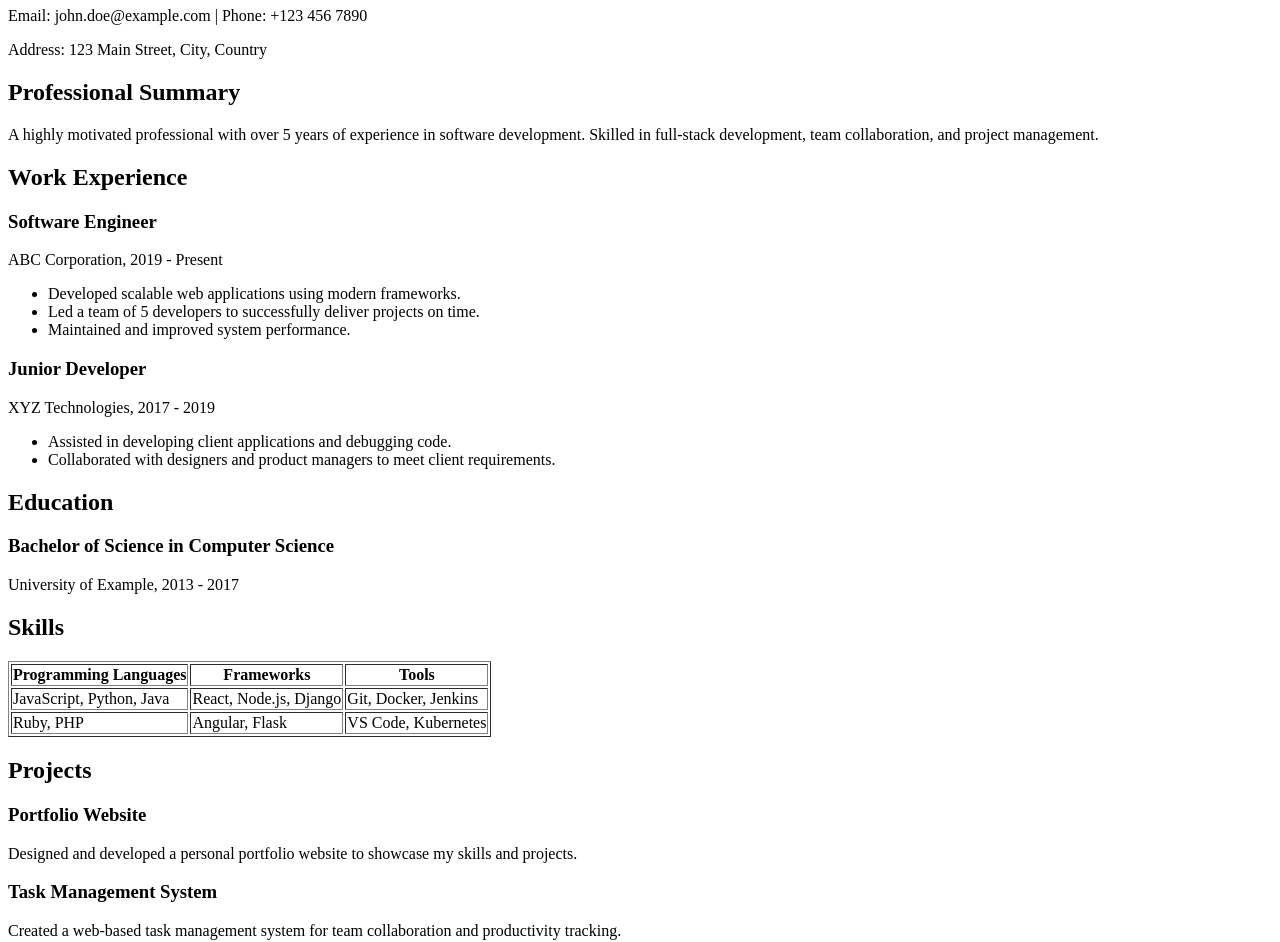
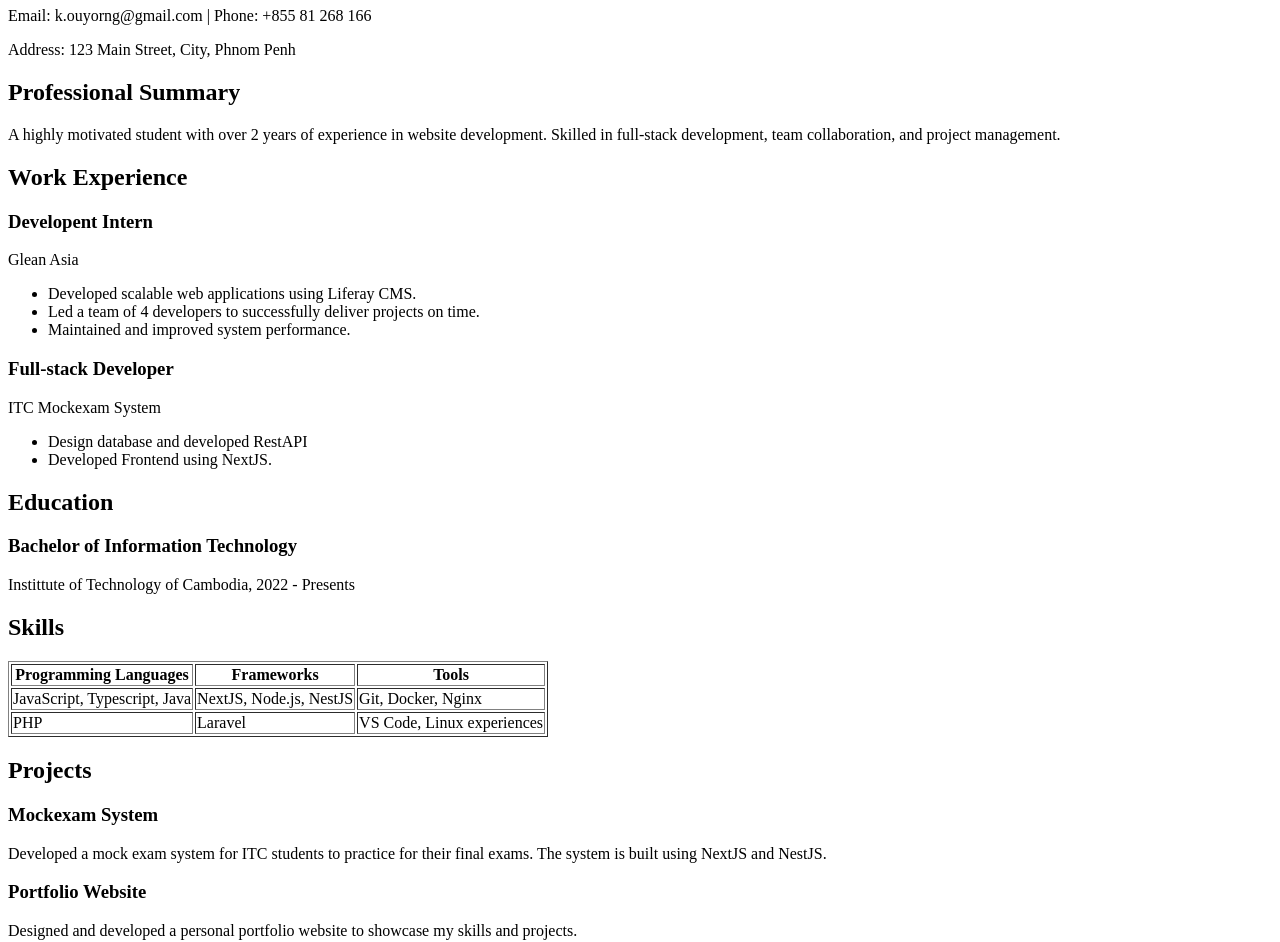
Before and after one commit to OUYORNG/Trainning-2nd-Gen, a plain HTML site: page index.html in a window 1280 px wide. Shown: the part 73-1015 px from the top of the page. Drawn offline with Linux system fonts and the light colour scheme.

Commit message:
Update index.html

```diff
--- a/index.html
+++ b/index.html
@@ -6,34 +6,34 @@
     <title>Simple CV</title>
 </head>
 <body>
-    <h1>John Doe</h1>
-    <p>Email: john.doe@example.com | Phone: +123 456 7890</p>
-    <p>Address: 123 Main Street, City, Country</p>
+    <h1>OUYORNG Kheang</h1>
+    <p>Email: k.ouyorng@gmail.com | Phone: +855 81 268 166</p>
+    <p>Address: 123 Main Street, City, Phnom Penh</p>
 
     <h2>Professional Summary</h2>
     <p>
-        A highly motivated professional with over 5 years of experience in software development. Skilled in full-stack development, team collaboration, and project management.
+        A highly motivated student with over 2 years of experience in website development. Skilled in full-stack development, team collaboration, and project management.
     </p>
 
     <h2>Work Experience</h2>
-    <h3>Software Engineer</h3>
-    <p>ABC Corporation, 2019 - Present</p>
+    <h3>Developent Intern</h3>
+    <p>Glean Asia</p>
     <ul>
-        <li>Developed scalable web applications using modern frameworks.</li>
-        <li>Led a team of 5 developers to successfully deliver projects on time.</li>
+        <li>Developed scalable web applications using Liferay CMS.</li>
+        <li>Led a team of 4 developers to successfully deliver projects on time.</li>
         <li>Maintained and improved system performance.</li>
     </ul>
 
-    <h3>Junior Developer</h3>
-    <p>XYZ Technologies, 2017 - 2019</p>
+    <h3>Full-stack Developer</h3>
+    <p>ITC Mockexam System</p>
     <ul>
-        <li>Assisted in developing client applications and debugging code.</li>
-        <li>Collaborated with designers and product managers to meet client requirements.</li>
+        <li>Design database and developed RestAPI</li>
+        <li>Developed Frontend using NextJS.</li>
     </ul>
 
     <h2>Education</h2>
-    <h3>Bachelor of Science in Computer Science</h3>
-    <p>University of Example, 2013 - 2017</p>
+    <h3>Bachelor of Information Technology</h3>
+    <p>Instittute of Technology of Cambodia, 2022 - Presents</p>
 
     <h2>Skills</h2>
     <table border="1">
@@ -43,31 +43,31 @@
             <th>Tools</th>
         </tr>
         <tr>
-            <td>JavaScript, Python, Java</td>
-            <td>React, Node.js, Django</td>
-            <td>Git, Docker, Jenkins</td>
+            <td>JavaScript, Typescript, Java</td>
+            <td>NextJS, Node.js, NestJS</td>
+            <td>Git, Docker, Nginx</td>
         </tr>
         <tr>
-            <td>Ruby, PHP</td>
-            <td>Angular, Flask</td>
-            <td>VS Code, Kubernetes</td>
+            <td>PHP</td>
+            <td>Laravel</td>
+            <td>VS Code, Linux experiences</td>
         </tr>
     </table>
 
     <h2>Projects</h2>
+    <h3>Mockexam System</h3>
+    <p>
+        Developed a mock exam system for ITC students to practice for their final exams. The system is built using NextJS and NestJS.
+    </p>
     <h3>Portfolio Website</h3>
     <p>
         Designed and developed a personal portfolio website to showcase my skills and projects.
     </p>
-    <h3>Task Management System</h3>
-    <p>
-        Created a web-based task management system for team collaboration and productivity tracking.
-    </p>
 
     <h2>Languages</h2>
     <ul>
-        <li>English: Fluent</li>
-        <li>Spanish: Intermediate</li>
+        <li>English: Intermediate</li>
+        <li>Khmer: Mother tongue</li>
     </ul>
 
     <h2>References</h2>
```
